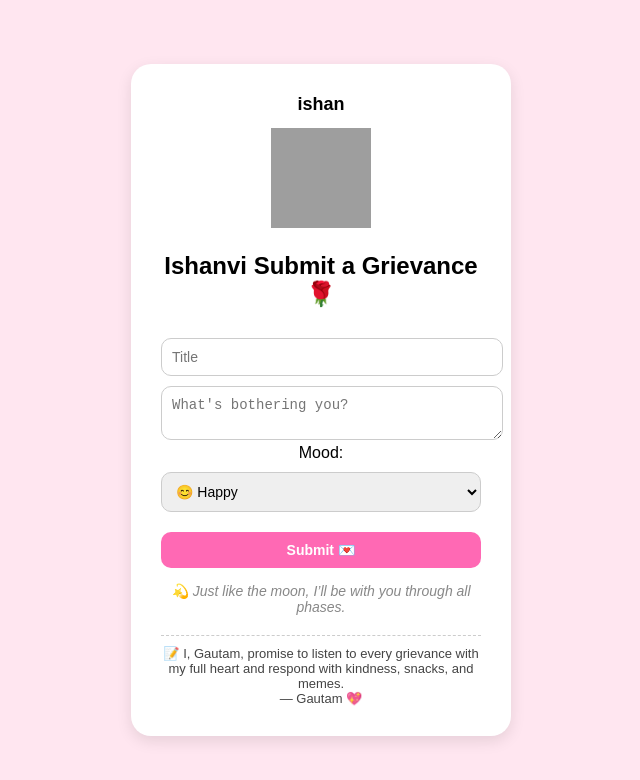
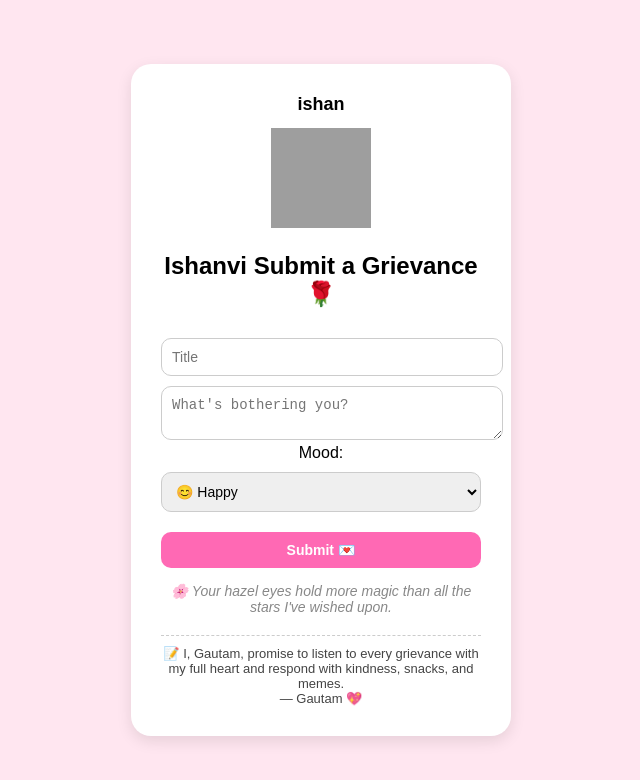
Before and after one commit to 1811gautam/ishanvi-portal, a plain HTML site: page index.html in a window 1280 px wide. Shown: the whole page, without its empty margins (319-959 px from the left). Drawn offline with Linux system fonts and the light colour scheme; grey boxes are pictures that could not be loaded.

Commit message:
Update index.html

```diff
--- a/index.html
+++ b/index.html
@@ -196,11 +196,8 @@
     };
 
     const quotes = [
-      "💌 Love is not about how many days, months, or years... it's about how much you love each day.",
       "💖 In your smile, I see something more beautiful than stars.",
-      "🌸 Every moment with you is a memory I cherish.",
-      "💕 You are the sunshine in my rainy days.",
-      "💫 Just like the moon, I’ll be with you through all phases."
+      "🌸 Your hazel eyes hold more magic than all the stars I've wished upon.",
     ];
 
     const welcomeLines = [
```
